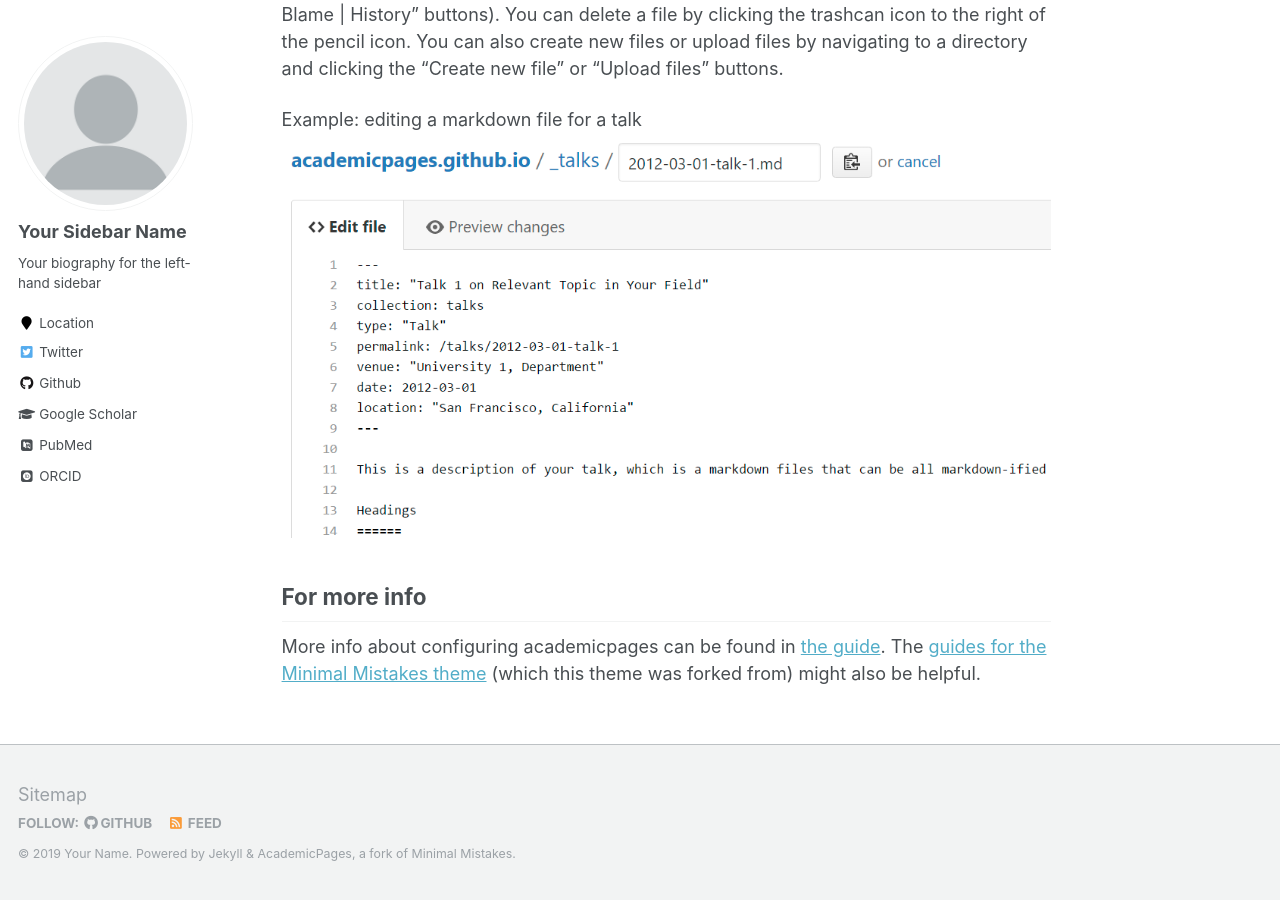
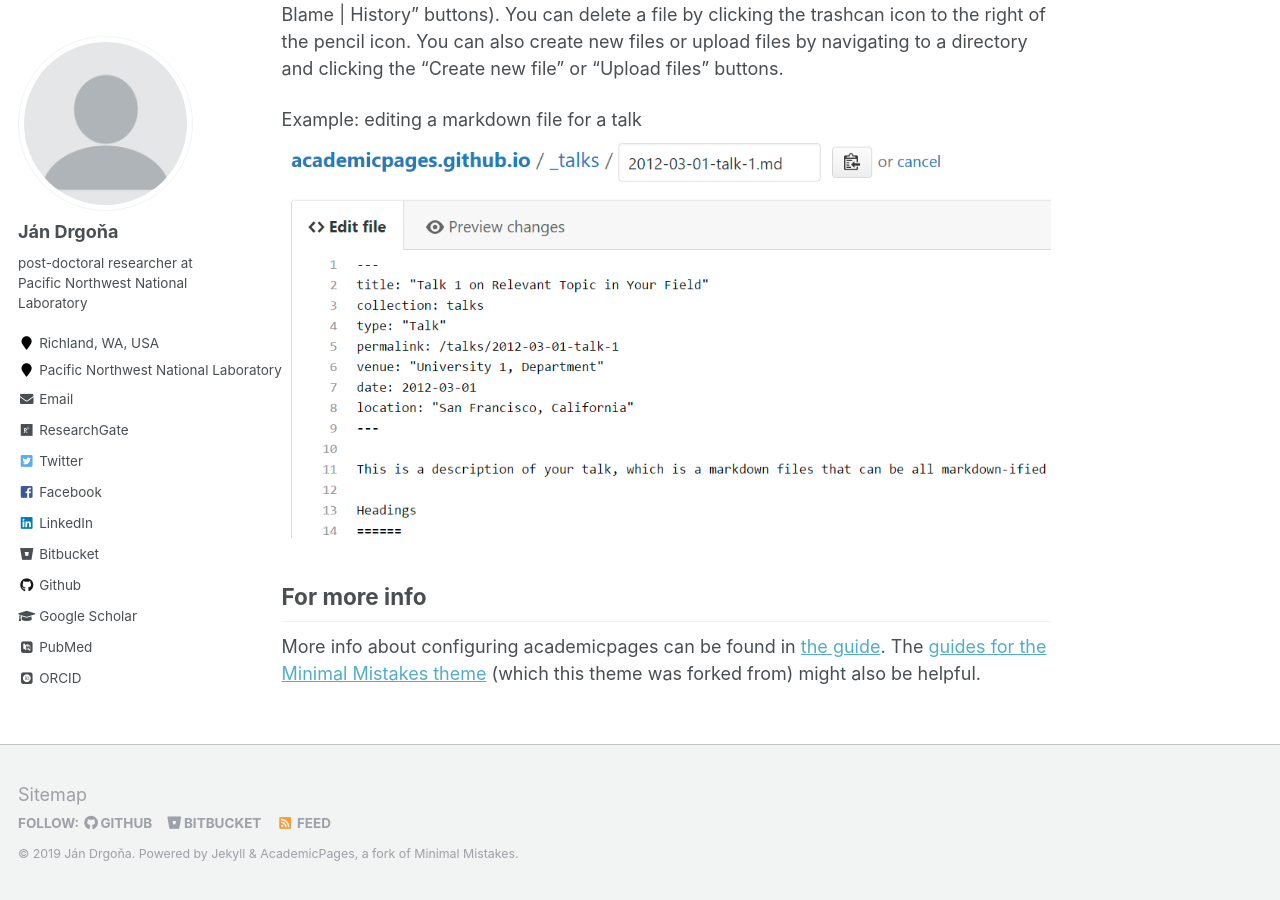
Before and after one commit to drgona/drgona.github.io.old, a Jekyll site: the page built from _pages/about.md, in a window 1280 px wide and 900 px high, scrolled down 2463 px. Built offline with Jekyll 4.4.1, drawn with Linux system fonts in a browser that asks for light colours; some web fonts are replaced; some of the changed text lies outside the part shown.

```diff
--- a/_config.yml
+++ b/_config.yml
@@ -7,13 +7,13 @@
 
 # Site Settings
 locale                   : "en-US"
-title                    : "Your Name / Site Title"
+title                    : "Ján Drgoňa"
 title_separator          : "-"
-name                     : &name "Your Name"
-description              : &description "personal description"
+name                     : &name "Ján Drgoňa"
+description              : &description "post-doc at Pacific Northwest National Laboratory"
 url                      : https://academicpages.github.io # the base hostname & protocol for your site e.g. "https://mmistakes.github.io"
 baseurl                  : "" # the subpath of your site, e.g. "/blog"
-repository               : "academicpages/academicpages.github.io"
+repository               : "drgona.github.io"
 teaser                   :  # filename of teaser fallback teaser image placed in /images/, .e.g. "500x300.png"
 breadcrumbs              : false # true, false (default)
 words_per_minute         : 160
@@ -80,36 +80,36 @@ analytics:
 
 # Site Author
 author:
-  name             : "Your Sidebar Name"
+  name             : "Ján Drgoňa"
   avatar           : "profile.png"
-  bio              : "Your biography for the left-hand sidebar"
-  location         : "Location"
-  employer         :
+  bio              : "post-doctoral researcher at Pacific Northwest National Laboratory"
+  location         : "Richland, WA, USA"
+  employer         : "Pacific Northwest National Laboratory"
   pubmed           : "https://www.ncbi.nlm.nih.gov/pubmed/?term=john+snow"
-  googlescholar    : "http://yourfullgooglescholarurl.com"
-  email            :
-  researchgate     :  # example: "https://www.researchgate.net/profile/yourprofile"
+  googlescholar    : "https://scholar.google.com/citations?user=A-EA2KsAAAAJ&hl=en&oi=ao"
+  email            : "jan.drgona@pnnl.gov"
+  researchgate     :  "https://www.researchgate.net/profile/Jan_Drgona" # example: "https://www.researchgate.net/profile/yourprofile"
   uri              :
-  bitbucket        :
+  bitbucket        : "https://bitbucket.org/%7B96405cec-dcb4-4f6f-8df3-45f6cf31b0f6%7D/"
   codepen          :
   dribbble         :
   flickr           :
-  facebook         :
+  facebook         : "jan.drgona.3"
   foursquare       :
-  github           : "academicpages"
+  github           : "drgona"
   google_plus      :
   keybase          :
   instagram        :
   impactstory      : #"https://profiles.impactstory.org/u/xxxx-xxxx-xxxx-xxxx"
   lastfm           :
-  linkedin         :
-  orcid            : "http://orcid.org/yourorcidurl"
+  linkedin         : "drgona"
+  orcid            : "https://orcid.org/0000-0003-1223-208X"
   pinterest        :
   soundcloud       :
   stackoverflow    : # http://stackoverflow.com/users/123456/username
   steam            :
   tumblr           :
-  twitter          : "replacethistwitterhandle"
+  twitter          : "jan_drgona"
   vine             :
   weibo            :
   xing             :
```
